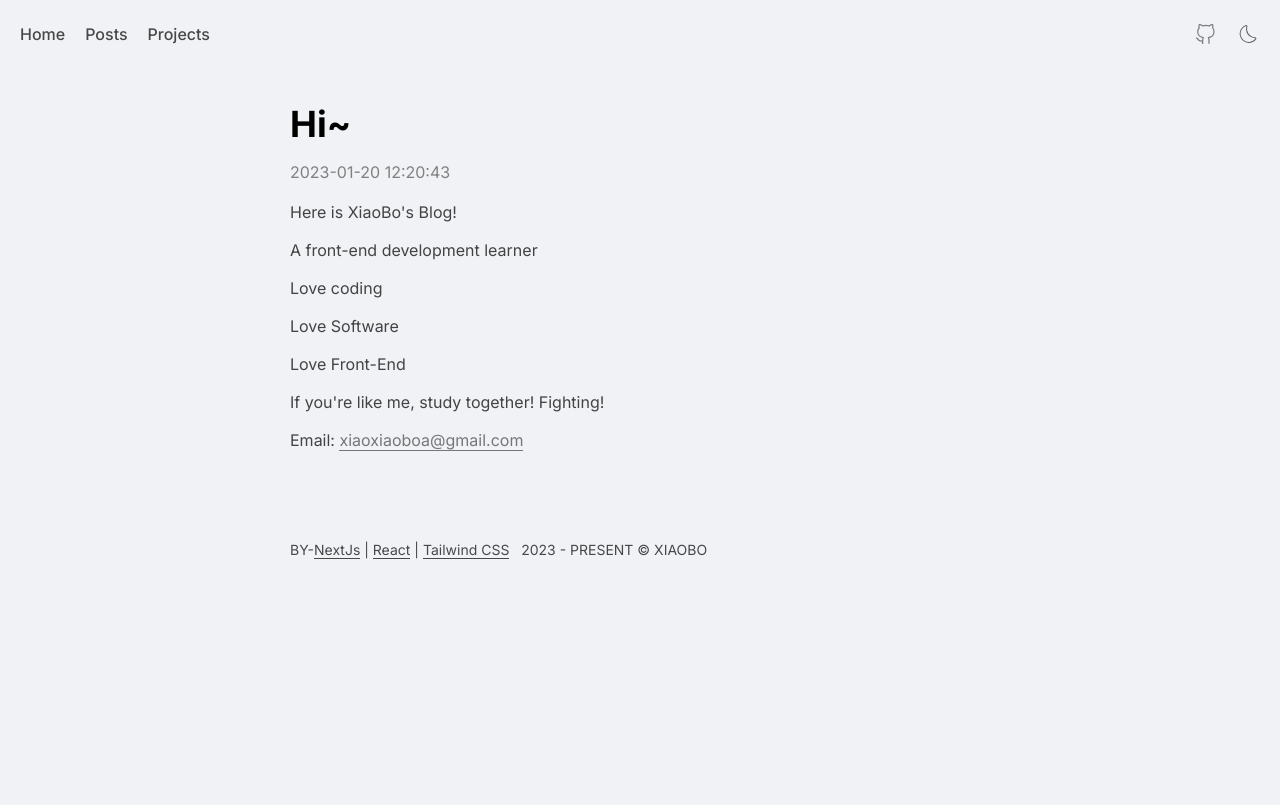
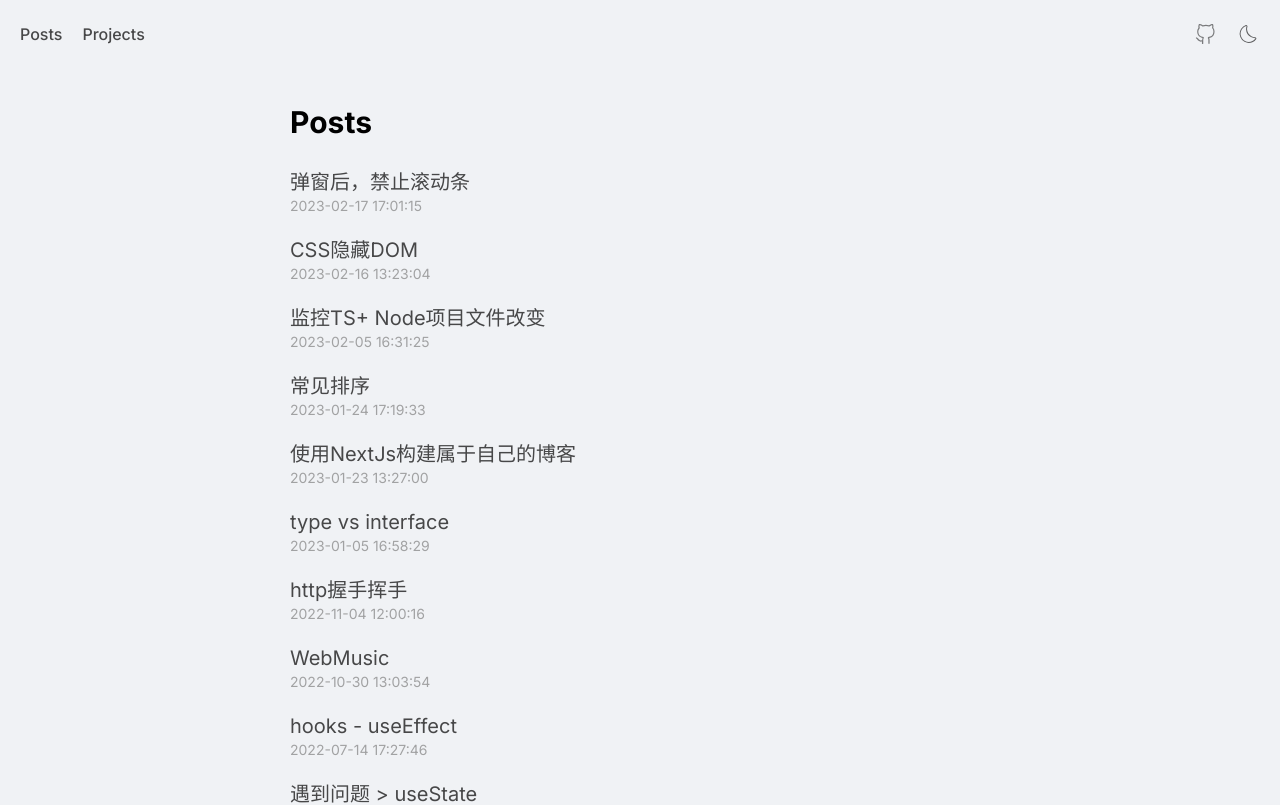
Before and after one commit to xiaoxiaoboa/Blog, a Next.js app: page / in a window 1280 px wide. Shown: the top 805 px of the page. Built offline with nearby package versions, Linux system fonts and the light colour scheme.

Commit message:
调整网站结构，删除了Home页面。首页直接展示posts

```diff
--- a/src/components/Articles/Articles.tsx
+++ b/src/components/Articles/Articles.tsx
@@ -1,7 +1,7 @@
 import Head from "next/head"
 import React from "react"
 import DateFormat from "@/components/DateFormat/DateFormat"
-import { PostsDataTypes } from "@/pages/index"
+import { PostsDataTypes } from "@/types/post"
 
 const Articles = ({ articleData }: { articleData: PostsDataTypes }) => {
   const { id, title, date, contentHtml } = articleData
--- a/src/components/layout/Header.tsx
+++ b/src/components/layout/Header.tsx
@@ -9,10 +9,7 @@ const Header = () => {
       <section className=" flex items-center w-full px-5">
         <div className="flex mt-3 items-center justify-between w-full  dark:text-d-text">
           <ul className="flex list-none gap-5 font-medium text-l-header_text">
-            <Link href="/">
-              <li className="cursor-pointer">Home</li>
-            </Link>
-            <Link href={`/posts`}>
+            <Link href={`/`}>
               <li className="cursor-pointer">Posts</li>
             </Link>
             <Link href="/projects">
--- a/src/pages/index.tsx
+++ b/src/pages/index.tsx
@@ -1,27 +1,43 @@
-import Articles from "@/components/Articles/Articles"
+import React from "react"
+import { getSortedPostsData, SortedData } from "@/lib/posts"
 import Layout from "@/components/layout/Layout"
-import { getPostData, getPostsIds, getSortedPostsData } from "@/lib/posts"
+import Link from "next/link"
+import Head from "next/head"
 
-export interface PostsDataTypes {
+interface SortedPosts extends SortedData {
   id: string
-  contentHtml: string
-  title: string
-  date: string
 }
-export default function Home({ postData }: { postData: PostsDataTypes }) {
+
+const Posts = ({ allSortedPosts }: { allSortedPosts: SortedPosts[] }) => {
   return (
     <Layout>
-      <Articles articleData={postData} />
+      <Head>
+        <title>posts</title>
+      </Head>
+      <h1 className="text-3xl font-bold mb-7">Posts</h1>
+      {allSortedPosts.map((post, index) => (
+        <Link href={`/posts/${post.id}`} key={index}>
+          <div className="mb-5 cursor-pointer">
+            <h1 className="text-xl">{post.title}</h1>
+            <div className="text-sm text-l-text-date dark:text-d-text-date">
+              {post.date}
+            </div>
+          </div>
+        </Link>
+      ))}
     </Layout>
   )
 }
 
-export const getStaticProps = async () => {
-  const id = getPostsIds().find(itme => itme.params.id === "Introduction")?.params.id!
-  const postData = await getPostData(id)
+export default Posts
+
+export const getStaticProps = () => {
+  const allSortedPosts = getSortedPostsData()
+  const filteredData = allSortedPosts.filter(data => data.id !== "Introduction")
+
   return {
     props: {
-      postData: JSON.parse(JSON.stringify(postData))
+      allSortedPosts: JSON.parse(JSON.stringify(filteredData))
     }
   }
 }
--- a/src/pages/posts.tsx
+++ /dev/null
@@ -1,43 +0,0 @@
-import React from "react"
-import { getSortedPostsData, SortedData } from "@/lib/posts"
-import Layout from "@/components/layout/Layout"
-import Link from "next/link"
-import Head from "next/head"
-
-interface SortedPosts extends SortedData {
-  id: string
-}
-
-const Posts = ({ allSortedPosts }: { allSortedPosts: SortedPosts[] }) => {
-  return (
-    <Layout>
-      <Head>
-        <title>posts</title>
-      </Head>
-      <h1 className="text-3xl font-bold mb-7">Posts</h1>
-      {allSortedPosts.map((post, index) => (
-        <Link href={`/posts/${post.id}`} key={index}>
-          <div className="mb-5 cursor-pointer">
-            <h1 className="text-xl">{post.title}</h1>
-            <div className="text-sm text-l-text-date dark:text-d-text-date">
-              {post.date}
-            </div>
-          </div>
-        </Link>
-      ))}
-    </Layout>
-  )
-}
-
-export default Posts
-
-export const getStaticProps = () => {
-  const allSortedPosts = getSortedPostsData()
-  const filteredData = allSortedPosts.filter(data => data.id !== "Introduction")
-
-  return {
-    props: {
-      allSortedPosts: JSON.parse(JSON.stringify(filteredData))
-    }
-  }
-}
--- a/src/pages/posts/[id].tsx
+++ b/src/pages/posts/[id].tsx
@@ -2,12 +2,13 @@ import React from "react"
 import { getPostData, getPostsIds } from "@/lib/posts"
 import Layout from "@/components/layout/Layout"
 import Articles from "@/components/Articles/Articles"
-import { PostsDataTypes } from "@/pages/index"
+import { PostsDataTypes } from "@/types/post"
+
 
 const Post = ({ postData }: { postData: PostsDataTypes }) => {
   return (
     <Layout>
-      <Articles articleData={postData}/>
+      <Articles articleData={postData} />
     </Layout>
   )
 }
--- /dev/null
+++ b/src/types/post.ts
@@ -0,0 +1,6 @@
+export interface PostsDataTypes {
+  id: string
+  contentHtml: string
+  title: string
+  date: string
+}
```
